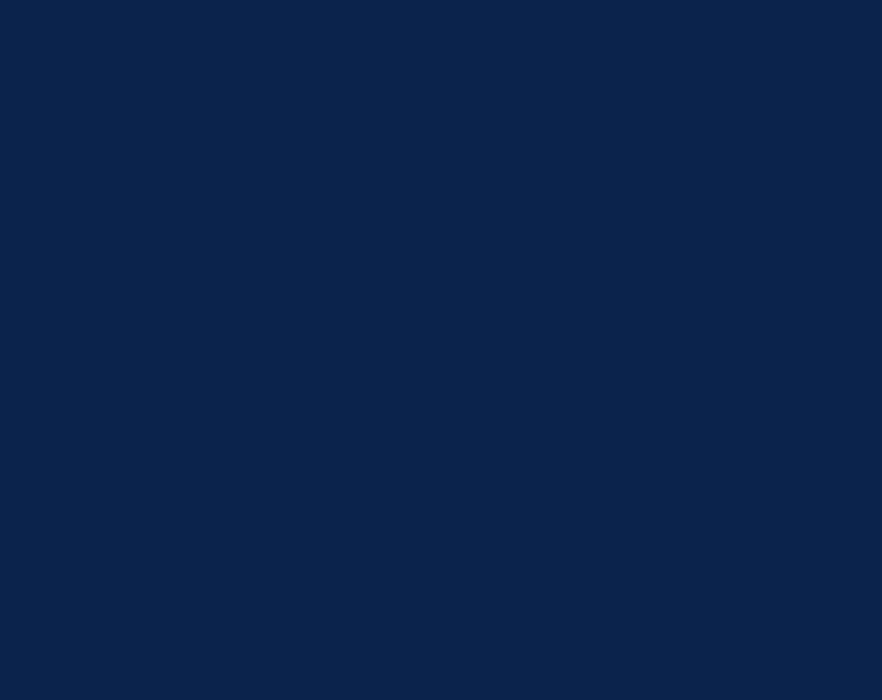
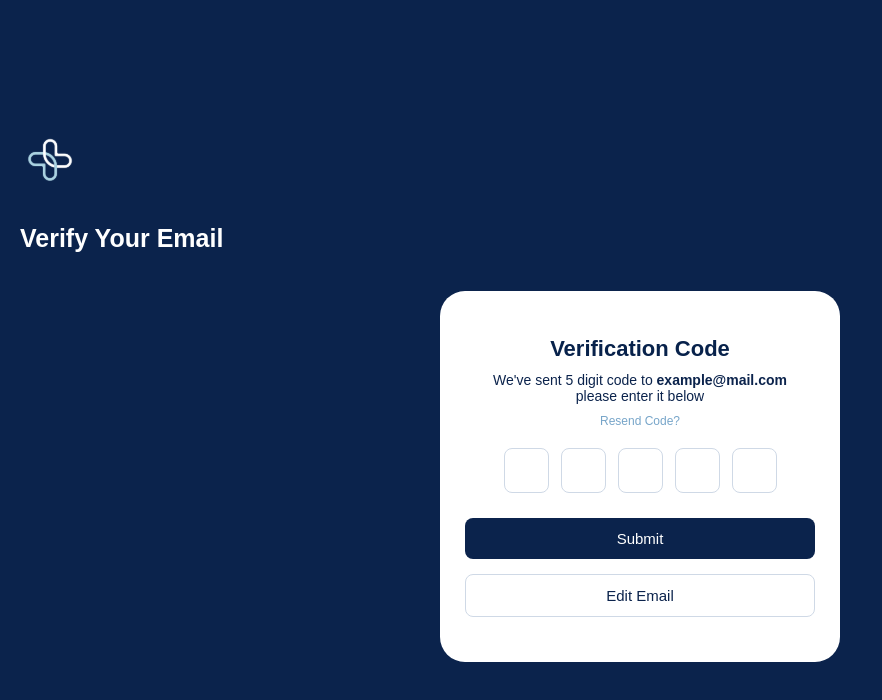
Before and after one commit to MindMate-Project/Web, a React (Create React App) app: page /api/auth/verify-email in a window 1280 px wide. Before the commit this address had no page. Shown: the top 700 px of the page, without its empty margins (0-882 px from the left). Built offline with nearby package versions, Linux system fonts and the light colour scheme.

Commit message:
VerifyEmail UI

```diff
--- a/src/App.js
+++ b/src/App.js
@@ -5,6 +5,7 @@ import LoginPage from "./pages/Auth/LoginPage";
 import SignupPage from "./pages/Auth/SignupPage";
 import ForgetPasswordPage from "./pages/Auth/ForgetPasswordPage";
 import SetNewPasswordPage from "./pages/Auth/SetNewPasswordPage";
+import VerifyEmailPage from "./pages/Auth/VerifyEmailPage";
 function App() {
   return (
     <div className="App">
@@ -15,6 +16,7 @@ function App() {
           <Route path="/api/auth/signup" element={<SignupPage />} />
           <Route path="/api/auth/forgot-password" element={<ForgetPasswordPage />} />
           <Route path="/api/auth/set-new-password" element={<SetNewPasswordPage />} />
+          <Route path="/api/auth/verify-email" element={<VerifyEmailPage />} />
         </Routes>
       </BrowserRouter>
     </div>
--- /dev/null
+++ b/src/components/Auth/VerifyEmail.css
@@ -0,0 +1,155 @@
+.verify-email * {
+    margin: 0;
+    padding: 0;
+    box-sizing: border-box;
+    font-family: "Poppins", "Nunito", sans-serif;
+}
+
+:root {
+    --primary-bg: #0b234c;
+    --border-color: #dcdcdc;
+}
+
+.verify-email body {
+    background: var(--primary-bg);
+}
+
+.verify-email .container {
+    display: flex;
+    flex-direction: column;
+    width: 1300px;
+    height: 600px;
+}
+
+.verify-email .left-side {
+    width: 100%;
+    color: white;
+}
+
+.verify-email .logo {
+    width: 120px;
+    height: auto;
+}
+
+.verify-email .left-side h1 {
+    font-size: 25px;
+    padding-left: 30px;
+}
+
+.verify-email .card {
+    width: 400px;
+    background: white;
+    margin: auto;
+    padding: 45px 25px;
+    border-radius: 25px;
+    text-align: center;
+}
+
+.verify-email .card h2 {
+    margin-bottom: 10px;
+    font-size: 22px;
+    color: #08224b;
+}
+
+.verify-email .card p {
+    font-size: 14px;
+    margin-bottom: 10px;
+    color: var(--primary-bg);
+}
+
+.verify-email .resend {
+    display: block;
+    margin: 10px 0 20px;
+    font-size: 12px;
+    color: #77a5c9;
+    text-decoration: none;
+}
+
+.verify-email .code-inputs {
+    display: flex;
+    justify-content: center;
+    gap: 12px;
+    margin-bottom: 25px;
+}
+
+.verify-email .code-inputs input {
+    width: 45px;
+    height: 45px;
+    font-size: 20px;
+    text-align: center;
+    border-radius: 8px;
+    border: 1.5px solid #cfd9e6;
+}
+
+.verify-email .submit-btn {
+    width: 100%;
+    padding: 12px;
+    background: var(--primary-bg);
+    color: white;
+    border: none;
+    border-radius: 8px;
+    font-size: 15px;
+    cursor: pointer;
+    margin-bottom: 15px;
+}
+
+.verify-email .edit-btn {
+    width: 100%;
+    padding: 12px;
+    background: #ffffff;
+    color: var(--primary-bg);
+    border: 1.5px solid #cfd9e6;
+    border-radius: 8px;
+    font-size: 15px;
+    cursor: pointer;
+}
+.verify-email .edit-btn:hover {
+    background: #f0f0f0;
+}
+.verify-email .submit-btn:hover {
+    background:#0b236c ;
+}
+
+@media (max-width: 1200px) {
+    .verify-email .container {
+        width: 1000px;
+    }
+}
+
+@media (max-width: 992px) {
+    .verify-email .container {
+        width: 750px;
+    }
+}
+
+@media (max-width: 768px) {
+    .verify-email .container {
+        width: 490px;
+    }
+}
+
+@media (max-width: 480px) {
+    .verify-email .container {
+        width: 300px;
+    }
+
+    .verify-email .left-side {
+        display:flex;
+        flex-direction: column;
+        align-items: center;
+        justify-content: center;
+    }
+
+    .verify-email .logo {
+        width: 120px;
+    }
+
+    .verify-email .left-side h1 {
+        font-size: 18px;
+        padding-left: 0;
+    }
+    .verify-email .card {
+        width: 100%;
+        padding: 30px 15px;
+    }
+}
--- /dev/null
+++ b/src/components/Auth/VerifyEmail.js
@@ -0,0 +1,40 @@
+import "./VerifyEmail.css";
+import logo from './../../images/logo.svg';
+function VerifyEmail() {
+  return (
+    <div className="verify-email">
+      <div className="container">
+        <div className="left-side">
+          <img src={logo} alt="logo" className="logo" />
+          <h1>Verify Your Email</h1>
+        </div>
+
+        <div className="card">
+          <h2>Verification Code</h2>
+          <p>
+            We've sent 5 digit code to <strong>example@mail.com</strong>
+            <br />
+            please enter it below
+          </p>
+
+          <a href="#" className="resend">
+            Resend Code?
+          </a>
+
+          <div className="code-inputs">
+            <input maxlength="1" />
+            <input maxlength="1" />
+            <input maxlength="1" />
+            <input maxlength="1" />
+            <input maxlength="1" />
+          </div>
+
+          <button className="submit-btn">Submit</button>
+
+          <button className="edit-btn">Edit Email</button>
+        </div>
+      </div>
+    </div>
+  );
+}
+export default VerifyEmail;
--- /dev/null
+++ b/src/pages/Auth/VerifyEmailPage.js
@@ -0,0 +1,5 @@
+import VerifyEmail from "../../components/Auth/VerifyEmail";
+function VerifyEmailPage() {
+    return <VerifyEmail />;
+}
+export default VerifyEmailPage;
--- a/src/pages/HomePage.js
+++ b/src/pages/HomePage.js
@@ -8,6 +8,7 @@ function HomePage() {
             <button className = "hbtn" onClick={() => navigate('/api/auth/signup')}>Go to Signup</button>
             <button className = "hbtn" onClick={() => navigate('/api/auth/forgot-password')}>Forget password</button>
             <button className = "hbtn" onClick={() => navigate('/api/auth/set-new-password')}>Set New Password</button>
+            <button className = "hbtn" onClick={() => navigate('/api/auth/verify-email')}>Verify Email</button>
         </div>
     )
 }
```
